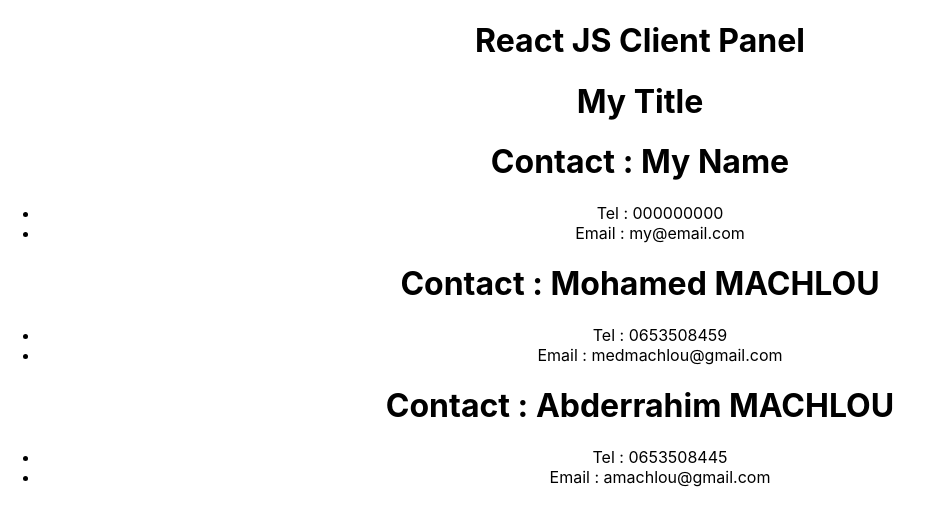
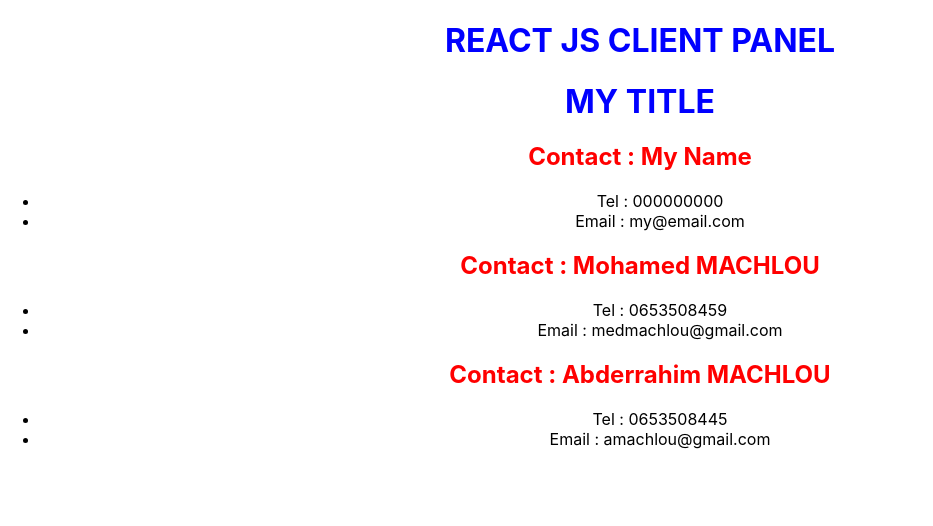
Before and after one commit to mohamedMachlou/React-JS-Components-JSX, a React (Create React App) app: page / in a window 1280 px wide. Shown: the top 526 px of the page, without its empty margins (0-933 px from the left). Built offline with nearby package versions, Linux system fonts and the light colour scheme.

Commit message:
add style css

```diff
--- /dev/null
+++ b/src/components/contacts/Contact.css
@@ -0,0 +1,3 @@
+h2 {
+  color: red;
+}
--- a/src/components/contacts/Contact.js
+++ b/src/components/contacts/Contact.js
@@ -1,11 +1,11 @@
 import React, { Component } from "react";
-
+import "./Contact.css";
 class Contact extends Component {
   render() {
     const { name, tel, email } = this.props;
     return (
       <div>
-        <h1>Contact : {name} </h1>
+        <h2>Contact : {name} </h2>
         <ul>
           <li>Tel : {tel} </li>
           <li>Email : {email} </li>
--- /dev/null
+++ b/src/components/navbar/Navbar.css
@@ -0,0 +1,4 @@
+h1 {
+  color: blue;
+  text-transform: uppercase;
+}
--- a/src/components/navbar/Navbar.js
+++ b/src/components/navbar/Navbar.js
@@ -1,5 +1,5 @@
 import React, { Component } from "react";
-
+import "./Navbar.css";
 const Navbar = (props) => {
   return (
     <div>
```
